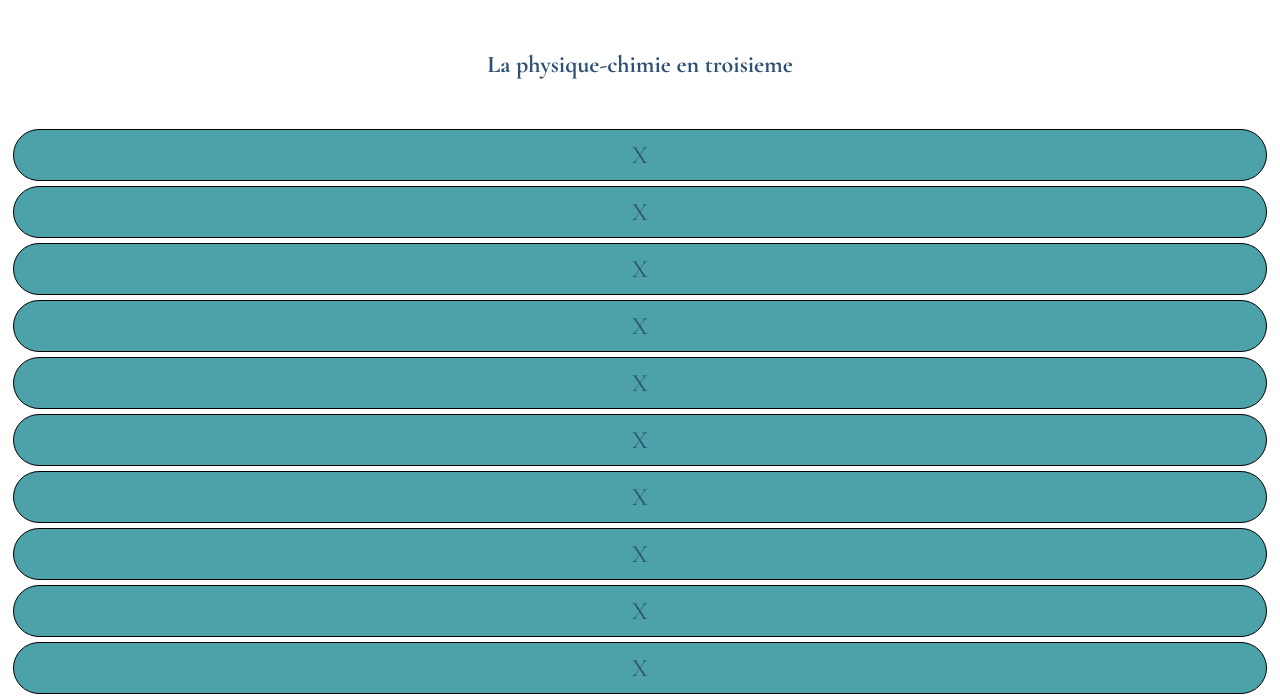
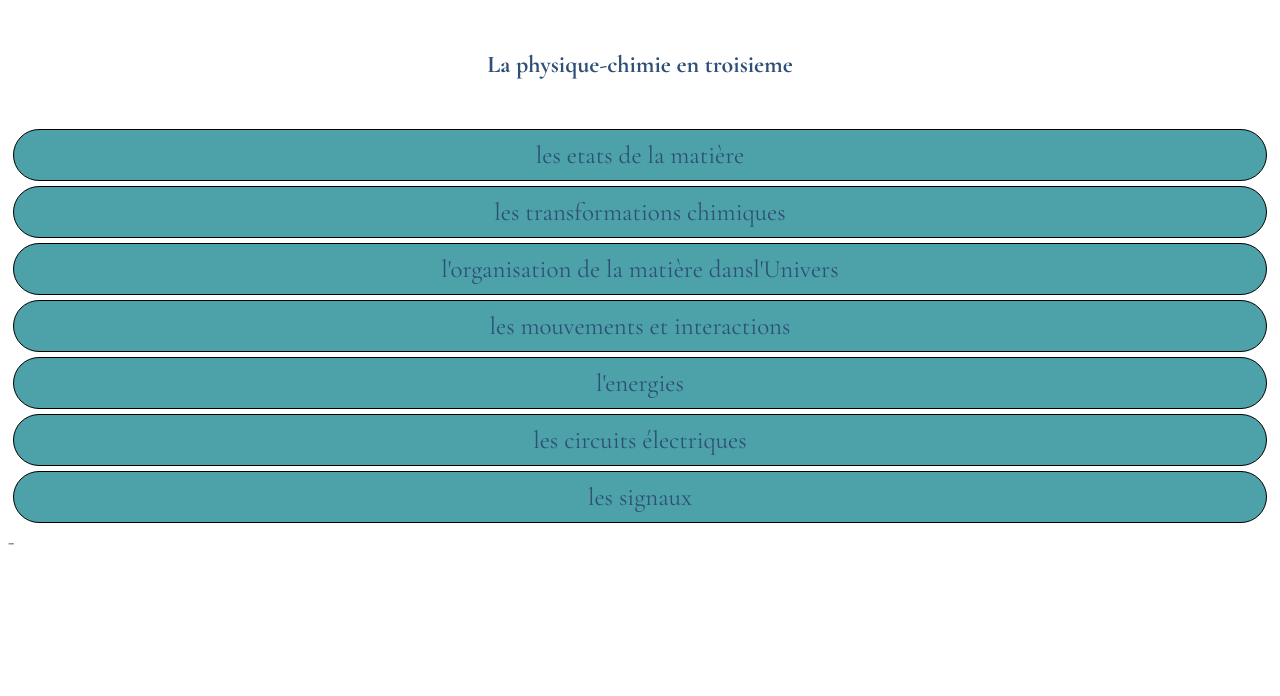
Before and after one commit to ensimei/theorum, a plain HTML site: page 3physique.html in a window 1280 px wide. Shown: the part 108-804 px from the top of the page. Drawn offline with nearby package versions, Linux system fonts and the light colour scheme.

Commit message:
3physique.html

```diff
--- a/3physique.html
+++ b/3physique.html
@@ -13,18 +13,13 @@
 <body>
 <div id="banniere"> <!-- logo du site --><h1>THEORUM </h1> </div>
 <h2>La physique-chimie en troisieme</h2>
-<a class="b" href="3.1C.html">X</a>
-<a class="b" href="3.2C.html">X</a>
-<a class="b" href="3.3C.html">X</a>
-<a class="b" href="3.4C.html">X</a>
-<a class="b" href="3.5C.html">X</a>
-<a class="b" href="3.6C.html">X</a>
-<a class="b" href="3.7C.html">X</a>
-<a class="b" href="3.8C.html">X</a>
-<a class="b" href="3.9C.html">X</a>
-<a class="b" href="3.10C.html">X</a>
-<a class="b" href="3.11C.html">X</a>
-<a class="b" href="3.12C.html">X</a>
-<a class="b" href="3.13C.html">x</a>
+<a class="b" href="3.1C.html">les etats de la matière</a>
+<a class="b" href="3.2C.html">les transformations chimiques</a>
+<a class="b" href="3.3C.html">l'organisation de la matière dansl'Univers</a>
+<a class="b" href="3.4C.html">les mouvements et interactions</a>
+<a class="b" href="3.5C.html">l'energies</a>
+<a class="b" href="3.6C.html">les circuits électriques</a>
+<a class="b" href="3.7C.html">les signaux</a>
+
 </body>_
 </html>
```
